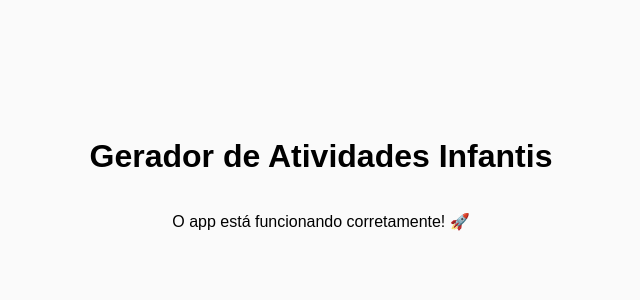
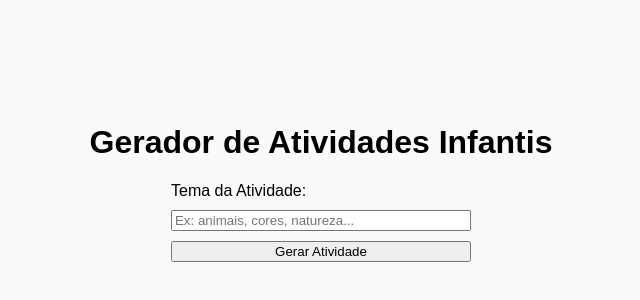
Before and after one commit to letiricetti2-alt/gerador-de-atividades-infantis, a Next.js app: page / in a window 1280 px wide. Shown: the part 218-518 px from the top of the page, without its empty margins (319-959 px from the left). Built offline with nearby package versions, Linux system fonts and the light colour scheme.

Commit message:
Update page.jsx

```diff
--- a/app/page.jsx
+++ b/app/page.jsx
@@ -1,17 +1,34 @@
 export default function Home() {
+  async function gerarAtividade(e) {
+    e.preventDefault();
+    const tema = e.target.tema.value;
+
+    const resposta = await fetch("/api/generate", {
+      method: "POST",
+      headers: { "Content-Type": "application/json" },
+      body: JSON.stringify({ tema }),
+    });
+
+    const data = await resposta.json();
+    alert(data.resultado || data.erro);
+  }
+
   return (
-    <main
-      style={{
-        display: "flex",
-        flexDirection: "column",
-        alignItems: "center",
-        justifyContent: "center",
-        height: "100vh",
-        fontFamily: "sans-serif",
-      }}
-    >
+    <div style={{
+      display: "flex",
+      flexDirection: "column",
+      alignItems: "center",
+      justifyContent: "center",
+      minHeight: "100vh",
+      fontFamily: "sans-serif",
+      backgroundColor: "#fafafa",
+    }}>
       <h1>Gerador de Atividades Infantis</h1>
-      <p>O app está funcionando corretamente! 🚀</p>
-    </main>
+      <form onSubmit={gerarAtividade} style={{ display: "flex", flexDirection: "column", gap: "10px", width: "300px" }}>
+        <label htmlFor="tema">Tema da Atividade:</label>
+        <input type="text" id="tema" name="tema" placeholder="Ex: animais, cores, natureza..." required />
+        <button type="submit">Gerar Atividade</button>
+      </form>
+    </div>
   );
 }
```
